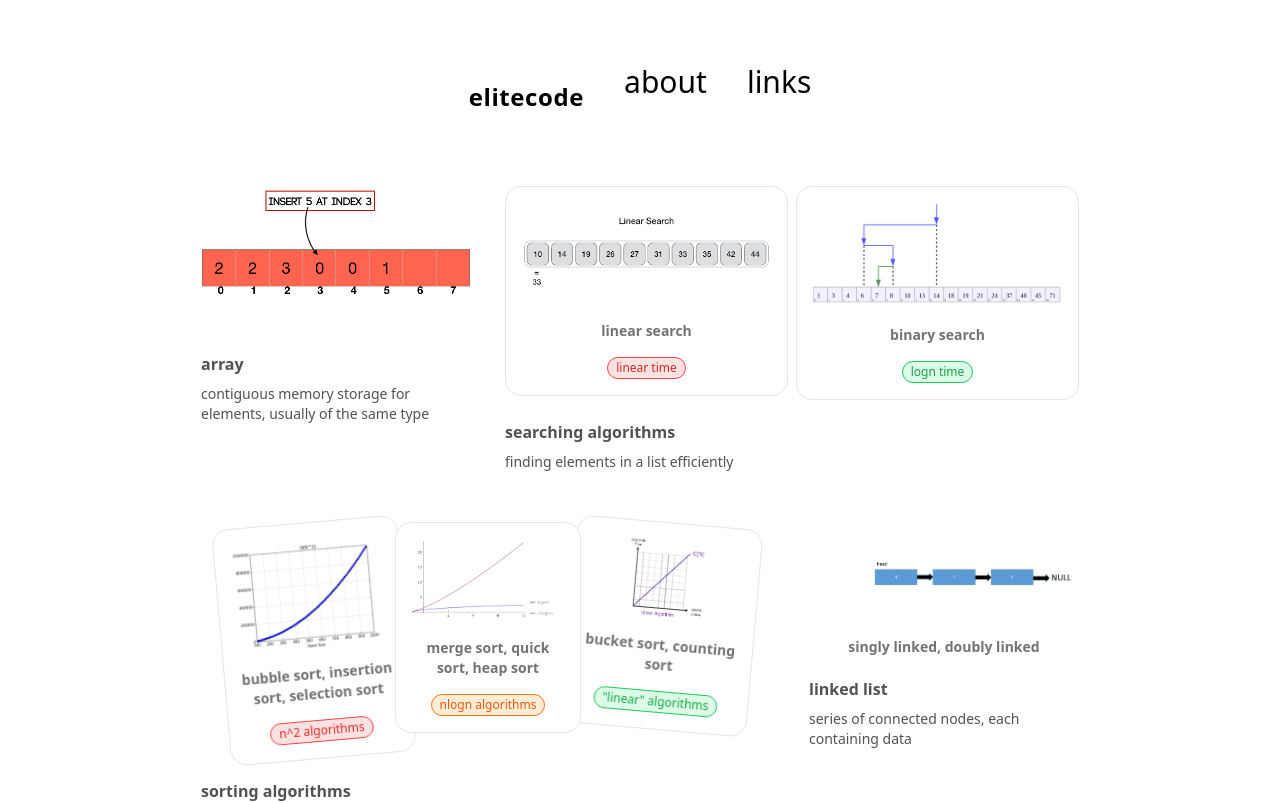
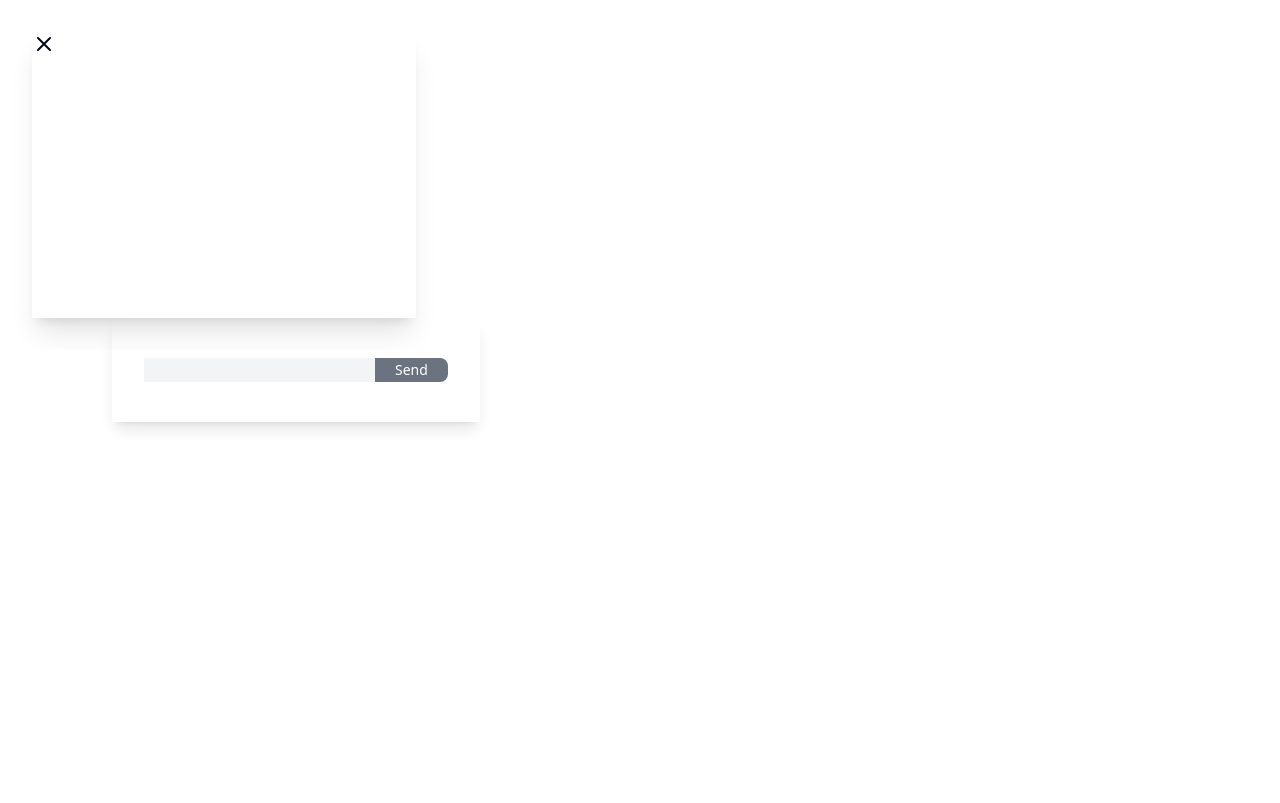
Before and after one commit to ehcaw/sfhacks, a Next.js app: page / in a window 1280 px wide. Shown: the top 803 px of the page. Built offline with nearby package versions, Linux system fonts and the light colour scheme.

Commit message:
work in progress chatbox push

```diff
--- a/package.json
+++ b/package.json
@@ -15,7 +15,9 @@
     "@tabler/icons-react": "^3.1.0",
     "class-variance-authority": "^0.7.0",
     "clsx": "^2.1.0",
+    "daisy": "^0.2.0",
     "framer-motion": "^11.0.25",
+    "ion": "^1.0.1",
     "lucide-react": "^0.358.0",
     "next": "14.1.3",
     "openai": "^4.33.0",
--- a/src/components/ModulePopup.tsx
+++ b/src/components/ModulePopup.tsx
@@ -1,5 +1,5 @@
 import React, { useState } from "react";
-import { ChatBox } from "@/ion/Chatbox";
+import { Chatbox } from "@/ion/Chatbox";
 import { SendMessage } from "@/ion/Sendmessage";
 import { Message as MessageType } from "@/ion/types";
 import { VerticalBar } from "@/ion/verticalsidebar";
@@ -18,17 +18,16 @@ export const Chatroom = () => {
   };
 
   return (
-    <div className="h-screen flex flex-col">
+    <div>
       <div className="flex-none overflow-y-auto flex">
-        <VerticalBar />
         <div
           className="containerWrap flex-1 scrollbar-hide overflow-y-auto"
           style={{ maxHeight: "calc(100vh - 5px)" }}
         >
-          <ChatBox messages={messages} />
+          <Chatbox messages={messages} />
         </div>
       </div>
-      <div className="flex-1 flex flex-col">
+      <div className="flex-1">
         <div className="pl-20">
           <SendMessage onSendMessage={handleNewMessage} />
         </div>
@@ -36,3 +35,31 @@ export const Chatroom = () => {
     </div>
   );
 };
+
+export const ChatCard = () => {
+  return (
+    <div className="card w-96 bg-base-100 shadow-xl">
+      <div className="card-body">
+        <div className="card-actions justify-end">
+          <button className="btn btn-square btn-sm">
+            <svg
+              xmlns="http://www.w3.org/2000/svg"
+              className="h-6 w-6"
+              fill="none"
+              viewBox="0 0 24 24"
+              stroke="currentColor"
+            >
+              <path
+                strokeLinecap="round"
+                strokeLinejoin="round"
+                strokeWidth="2"
+                d="M6 18L18 6M6 6l12 12"
+              />
+            </svg>
+          </button>
+        </div>
+        <Chatroom />
+      </div>
+    </div>
+  );
+};
--- a/src/components/page/Pipeline.tsx
+++ b/src/components/page/Pipeline.tsx
@@ -1,5 +1,3 @@
-"use client";
-
 import transcript from "../../../actions/transcript";
 import { useFormState } from "react-dom";
 import { useEffect, useRef, useState } from "react";
--- a/src/components/ui/Homepage.tsx
+++ b/src/components/ui/Homepage.tsx
@@ -4,7 +4,7 @@ import { motion } from "framer-motion";
 import Image from "next/image";
 import Link from "next/link";
 import { NavbarDemo } from "../Navbar";
-import { Chatroom } from "../ModulePopup";
+import { ChatCard } from "../ModulePopup";
 
 export function Homepage() {
   const [popup, setPopup] = useState<boolean>(false);
@@ -37,7 +37,7 @@ export function Homepage() {
               description={item.description}
               className={cn("[&>p:text-lg]", item.className)}
             />
-            {popup && <Chatroom></Chatroom>}
+            {popup && <ChatCard />}
           </div>
         ))}
       </BentoGrid>
--- a/src/ion/Chatbox.tsx
+++ b/src/ion/Chatbox.tsx
@@ -8,7 +8,7 @@ type ChatboxProps = {
   messages: MessageType[];
 };
 
-export const ChatBox = ({ messages }: ChatboxProps) => {
+export const Chatbox = ({ messages }: ChatboxProps) => {
   const messagesEndRef = useRef<HTMLDivElement>(null);
 
   const scrollToBottom = () => {
--- a/src/ion/Message.tsx
+++ b/src/ion/Message.tsx
@@ -14,7 +14,7 @@ export const Message = ({ message }: MessageProps) => {
         <div className="chat chat-end containerWrap">
           <div className="chat-image avatar">
             <div className="w-10 rounded-full">
-              <img src="images/coloredpolyglot.png" alt="Colored Polyglot" />
+              <img src="/coloredpolyglot.png" alt="Colored Polyglot" />
             </div>
           </div>
           <div className="chat-header">{message.senderId}</div>
@@ -28,7 +28,7 @@ export const Message = ({ message }: MessageProps) => {
         <div className="chat chat-start containerWrap">
           <div className="chat-image avatar">
             <div className="w-10 rounded-full">
-              <img src="images/coloredpolyglot.png" alt="Colored Polyglot" />
+              <img src="/coloredpolyglot.png" alt="Colored Polyglot" />
             </div>
           </div>
           <div className="chat-header">{message.senderId}</div>
--- a/src/ion/Radio.tsx
+++ /dev/null
@@ -1,96 +0,0 @@
-"use client";
-// ion/Radio: Generated with Ion on 2/26/2024, 3:24:50 PM
-import * as React from "react";
-import * as RadioGroupPrimitive from "@radix-ui/react-radio-group";
-import { Circle } from "@phosphor-icons/react";
-import Label from "./Label";
-import clsx from "clsx";
-
-const RadioGroup = React.forwardRef<
-  React.ElementRef<typeof RadioGroupPrimitive.Root>,
-  React.ComponentPropsWithoutRef<typeof RadioGroupPrimitive.Root>
->(({ className, ...props }, ref) => {
-  return (
-    <RadioGroupPrimitive.Root
-      className={clsx("grid gap-2", className)}
-      {...props}
-      ref={ref}
-    />
-  );
-});
-
-RadioGroup.displayName = RadioGroupPrimitive.Root.displayName;
-
-type RadioGroupItemProps = React.ComponentPropsWithoutRef<
-  typeof RadioGroupPrimitive.Item
-> & {
-  label?: string;
-  description?: string;
-  helper?: string;
-  error?: boolean;
-};
-
-const RadioGroupItem = React.forwardRef<
-  React.ElementRef<typeof RadioGroupPrimitive.Item>,
-  RadioGroupItemProps
->(
-  (
-    {
-      className,
-      children,
-      label,
-      required,
-      description,
-      helper,
-      error,
-      ...props
-    },
-    ref
-  ) => {
-    const id = React.useId();
-    return (
-      <span className="flex items-center space-x-2">
-        <RadioGroupPrimitive.Item
-          ref={ref}
-          className={clsx(
-            "focus-visible:primary-focus aspect-square h-4 w-4 rounded-full border text-soft-foreground hover:border-sub-foreground aria-checked:border-primary aria-checked:bg-primary aria-checked:text-primary",
-            "disabled:cursor-not-allowed disabled:border-none disabled:bg-soft disabled:aria-checked:bg-soft disabled:aria-checked:text-soft-foreground",
-            "transition-shadows transition-colors",
-            error
-              ? "border-danger aria-checked:border-danger aria-checked:bg-danger"
-              : "border-sub-stroke",
-            className
-          )}
-          {...props}
-          id={id}
-        >
-          <RadioGroupPrimitive.Indicator className="relative flex items-center justify-center">
-            <Circle
-              weight="fill"
-              className={clsx(
-                "parent h-2.5 w-2.5 rounded-full border-none fill-white text-current disabled:fill-blue-500",
-                {
-                  "fill-soft-foreground": props.disabled,
-                }
-              )}
-            />
-          </RadioGroupPrimitive.Indicator>
-        </RadioGroupPrimitive.Item>
-        {label && (
-          <Label
-            htmlFor={id}
-            required={required}
-            description={description}
-            helper={helper}
-            disabled={props.disabled}
-          >
-            {label}
-          </Label>
-        )}
-      </span>
-    );
-  }
-);
-RadioGroupItem.displayName = RadioGroupPrimitive.Item.displayName;
-
-export { RadioGroup, RadioGroupItem };
--- a/src/ion/Sendmessage.tsx
+++ b/src/ion/Sendmessage.tsx
@@ -16,7 +16,7 @@ export const SendMessage = ({ onSendMessage }: SendMessageProps) => {
   };
 
   return (
-    <div className=" fixed bottom-0 w-full py-10 shadow-lg">
+    <div className=" fixed py-10 shadow-lg">
       <form onSubmit={handleSendMessage} className="containerWrap px-2 flex">
         <input
           value={value}
--- a/src/pages/index.tsx
+++ b/src/pages/index.tsx
@@ -4,6 +4,11 @@ import React from "react";
 import { Homepage } from "@/components/ui/Homepage";
 import { Menu } from "@/components/Navbar";
 import Recorder from "@/components/page/Recorder";
+import Home from "@/components/page/Pipeline";
+import { ChatCard } from "@/components/ModulePopup";
+import { Chatroom } from "@/components/ModulePopup";
+import { Message as MessageType } from "@/ion/types";
+
 const LandingPage: NextPage = () => {
   return (
     <div className="flex flex-col h-full overflow-auto">
@@ -11,7 +16,7 @@ const LandingPage: NextPage = () => {
         <title>elitecode</title>
       </Head>
       <main className="flex-1 bg-white p-8">
-        <Homepage />
+        <ChatCard />
       </main>
     </div>
   );
--- a/src/styles/globals.css
+++ b/src/styles/globals.css
@@ -84,3 +84,38 @@
     @apply bg-background text-foreground;
   }
 }
+
+.containerWrap {
+  @apply container mx-auto max-w-4xl;
+}
+
+@layer utilities {
+  .text-balance {
+    text-wrap: balance;
+  }
+  .containerWrap {
+    @apply container mx-auto max-w-4xl;
+  }
+  .flex.con {
+    flex-direction: column;
+  }
+
+  .flex.justify-between {
+    justify-content: space-between;
+  }
+
+  .overflow-y-auto {
+    overflow-y: auto;
+  }
+
+  .flex-none {
+    flex: none;
+  }
+  .scrollbar-hide::-webkit-scrollbar {
+    display: none;
+  }
+  .scrollbar-hide {
+    -ms-overflow-style: none; /* IE and Edge */
+    scrollbar-width: none; /* Firefox */
+  }
+}
```
Also changed, not shown: actions/transcript.ts (+6 -8 lines), public/coloredpolyglot.png (added), 1 other file (tests, documents, lock files or other folders).
